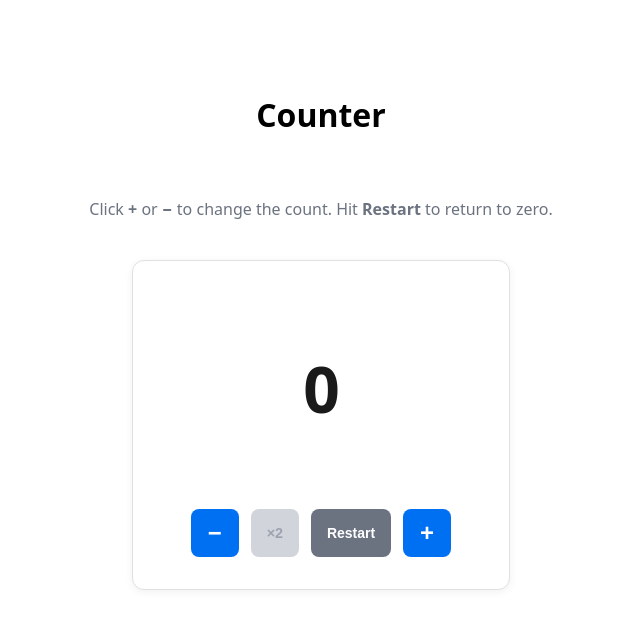
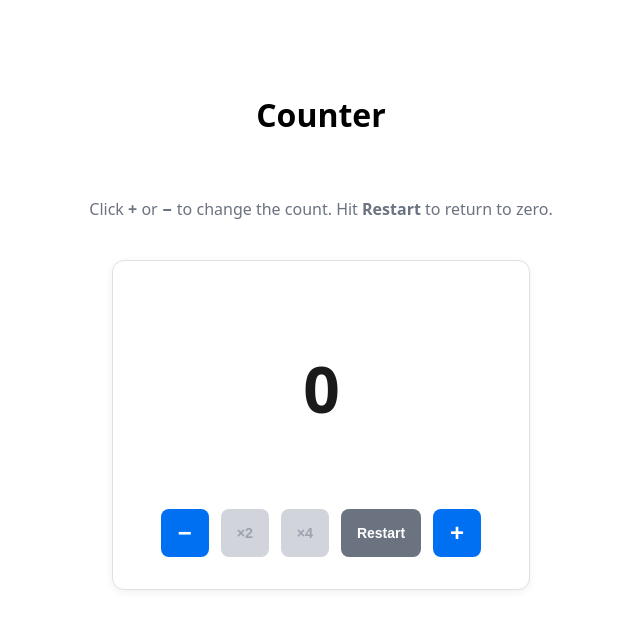
Before and after one commit to DiegolC97/TESTING25, a Next.js app: page /counter in a window 1280 px wide. Shown: the top 628 px of the page, without its empty margins (319-959 px from the left). Built offline with nearby package versions, Linux system fonts and the light colour scheme.

Commit message:
feat(agent): Add "Multiply by 4" button to Counter
Task ID: gNu0FBV8oE3XzpoWL52X
Type: feature
Priority: medium

```diff
--- a/package.json
+++ b/package.json
@@ -21,6 +21,6 @@
     "prettier": "^3.3.0",
     "react": "^18.3.1",
     "react-dom": "^18.3.1",
-    "typescript": "^5.5.0"
+    "typescript": "^5.9.3"
   }
 }
--- a/src/domain/entities/counter.ts
+++ b/src/domain/entities/counter.ts
@@ -66,6 +66,20 @@ export class Counter {
   }
 
   /**
+   * Multiplies the current count by 4, clamped to [MIN, MAX].
+   */
+  multiplyByFour(): void {
+    const result = this._count * 4;
+    if (result > Counter.MAX) {
+      this._count = Counter.MAX;
+    } else if (result < Counter.MIN) {
+      this._count = Counter.MIN;
+    } else {
+      this._count = result;
+    }
+  }
+
+  /**
    * Returns a new Counter instance with the same count value.
    * Used by consumers that need immutable snapshots (e.g. React state).
    */
--- a/src/interfaces/components/Counter.tsx
+++ b/src/interfaces/components/Counter.tsx
@@ -11,7 +11,7 @@ import { useCounter } from '@interfaces/hooks';
  * No logic lives here beyond rendering and wiring user actions to the hook.
  */
 export function Counter() {
-  const { count, increment, decrement, reset, multiplyByTwo } = useCounter();
+  const { count, increment, decrement, reset, multiplyByTwo, multiplyByFour } = useCounter();
 
   const atMin = count === CounterEntity.MIN;
   const atMax = count === CounterEntity.MAX;
@@ -38,6 +38,14 @@ export function Counter() {
           aria-label="Multiply by 2"
         >
           ×2
+        </button>
+        <button
+          onClick={multiplyByFour}
+          disabled={atZero}
+          style={{ ...styles.button, ...styles.multiplyButton, ...(atZero ? styles.buttonDisabled : {}) }}
+          aria-label="Multiply by 4"
+        >
+          ×4
         </button>
         <button
           onClick={reset}
--- a/src/interfaces/hooks/useCounter.ts
+++ b/src/interfaces/hooks/useCounter.ts
@@ -7,6 +7,7 @@ export interface UseCounterResult {
   decrement: () => void;
   reset: () => void;
   multiplyByTwo: () => void;
+  multiplyByFour: () => void;
 }
 
 /**
@@ -51,5 +52,13 @@ export function useCounter(): UseCounterResult {
     });
   }, []);
 
-  return { count: counter.count, increment, decrement, reset, multiplyByTwo };
+  const multiplyByFour = useCallback(() => {
+    setCounter((prev: Counter) => {
+      const next = prev.clone();
+      next.multiplyByFour();
+      return next;
+    });
+  }, []);
+
+  return { count: counter.count, increment, decrement, reset, multiplyByTwo, multiplyByFour };
 }
```
Also changed, not shown: test-multiply-by-four.js (added, +84 -0 lines), 2 other files (tests, documents, lock files or other folders).
